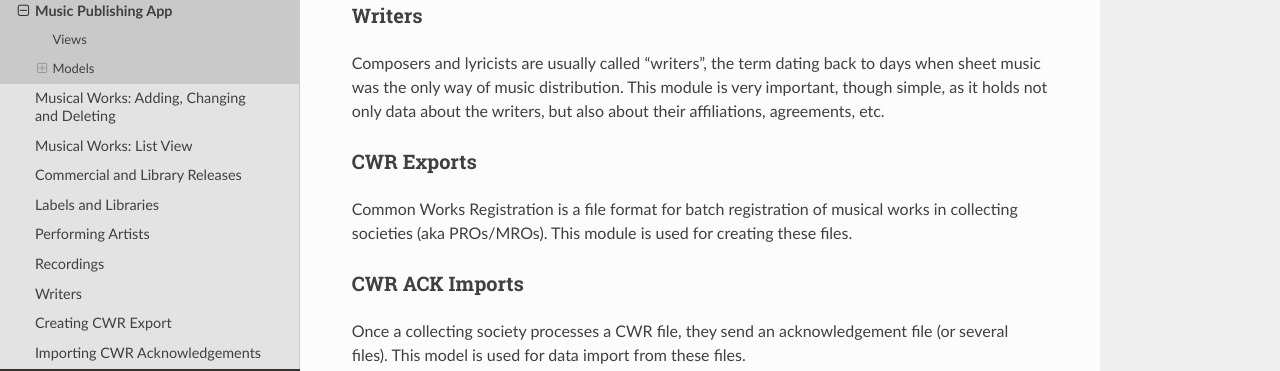
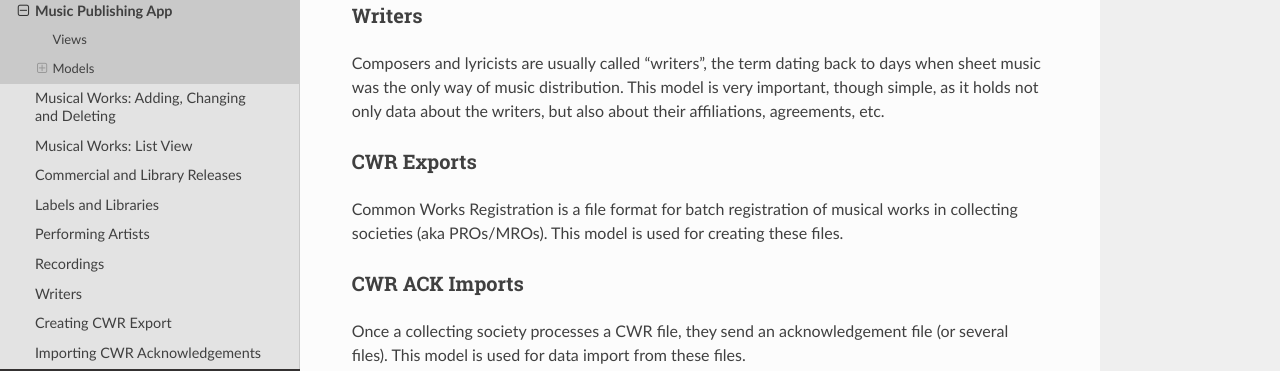
Before and after one commit to matijakolaric-com/django-music-publisher, a Sphinx documentation site: the page built from docs/manual_app.rst, in a window 1280 px wide and 900 px high, scrolled down 1506 px. Shown: the part 343-714 px from the top of the window. Built offline with Sphinx 7.4.7 and the Read the Docs theme 2.0.0, drawn with Linux system fonts in a browser that asks for light colours.

Commit message:
screenshots 1

```diff
--- a/docs/manual_app.rst
+++ b/docs/manual_app.rst
@@ -56,13 +56,13 @@ The views for recordings are, strictly speaking, not needed, as this data is acc
 Writers
 -------
 
-Composers and lyricists are usually called "writers", the term dating back to days when sheet music was the only way of music distribution. This module is very important, though simple,
+Composers and lyricists are usually called "writers", the term dating back to days when sheet music was the only way of music distribution. This model is very important, though simple,
 as it holds not only data about the writers, but also about their affiliations, agreements, etc.
 
 CWR Exports
 -----------
 
-Common Works Registration is a file format for batch registration of musical works in collecting societies (aka PROs/MROs). This module is used for creating these files.
+Common Works Registration is a file format for batch registration of musical works in collecting societies (aka PROs/MROs). This model is used for creating these files.
 
 CWR ACK Imports
 ---------------
```
Also changed, not shown: docs/images/dmp_add_user.png, docs/images/dmp_home.png.
